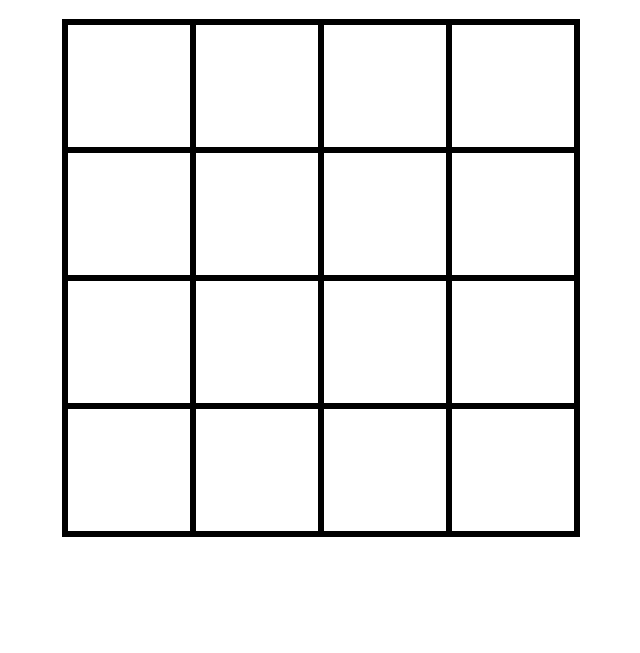
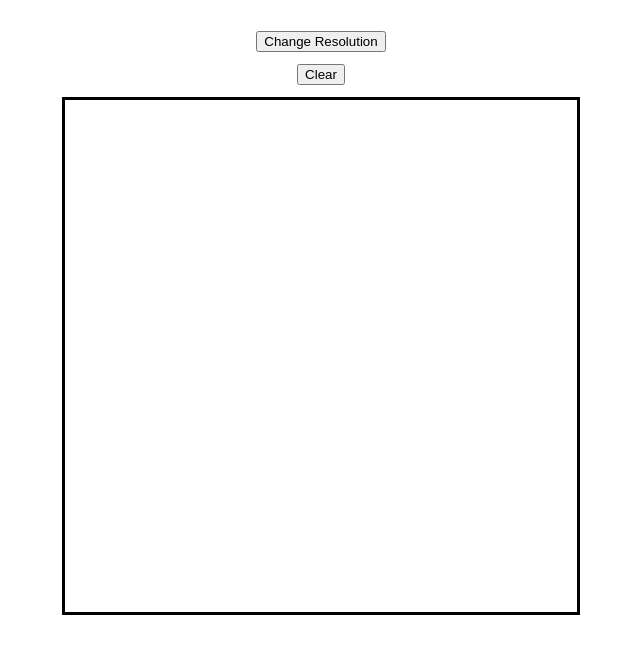
Before and after one commit to MinimiseOCE/etch-a-sketch, a plain HTML site: page index.html in a window 1280 px wide. Shown: the part 69-722 px from the top of the page, without its empty margins (319-959 px from the left). Drawn offline with Linux system fonts and the light colour scheme.

Commit message:
Setup Colouring and Generating Grid

```diff
--- a/index.html
+++ b/index.html
@@ -10,6 +10,8 @@
 <body>
     <div class="screen">
         <h1>Etch A Sketch</h1>
+        <button id="resBtn">Change Resolution</button>
+        <button id="clearBtn">Clear</button>
         <div id="gamebox">
 
         </div>
--- a/script.js
+++ b/script.js
@@ -1,14 +1,20 @@
 const gamebox = document.querySelector("#gamebox")
+let res = 4;
 
-
-
-for (let i = 0; i < 4; i++) {
-    const row = document.createElement("div")
-    row.setAttribute("id", "row");
-    for (let j = 0; j < 4; j++) {
-        const box = document.createElement("div")
-        box.setAttribute("id", "box");
-        row.appendChild(box)
+document.getElementById("resBtn").addEventListener("click", () => {
+    gamebox.replaceChildren();
+    res = parseInt(prompt("Select Resolution"))
+    for (let i = 0; i < res; i++) {
+        const row = document.createElement("div")
+        row.classList.add("row");
+        for (let j = 0; j < res; j++) {
+            const box = document.createElement("div")
+            box.classList.add("box");
+            box.addEventListener("click", () => {
+                box.style.backgroundColor = "red";
+            });
+            row.appendChild(box)
+        }
+        gamebox.appendChild(row)
     }
-    gamebox.appendChild(row)
-}
+} )
--- a/style.css
+++ b/style.css
@@ -8,20 +8,20 @@
     align-items: stretch;
 }
 
-#row {
+.row {
     display: flex;
     flex: 1;
     justify-content: stretch;
 }
 
-#box {
+.box {
     border-style: solid;
     flex: 1;
 }
-
 
 .screen {
     display: flex;
     flex-direction: column;
     align-items: center;
+    gap: 12px;
 }
```
